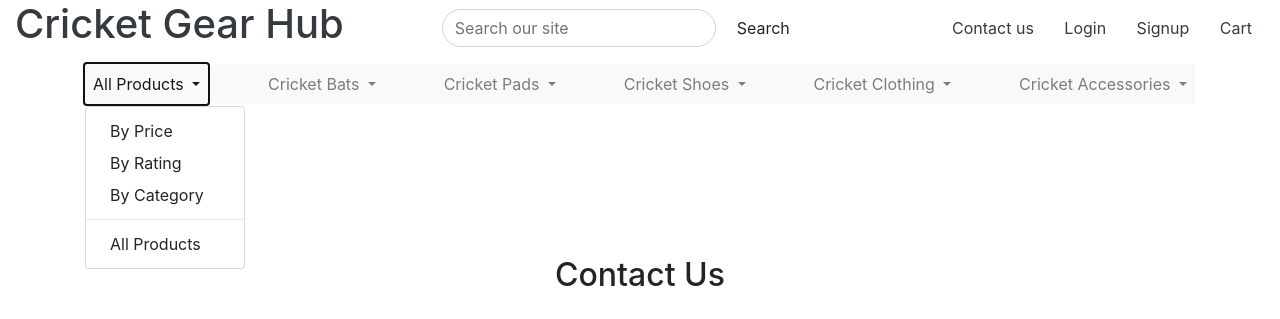
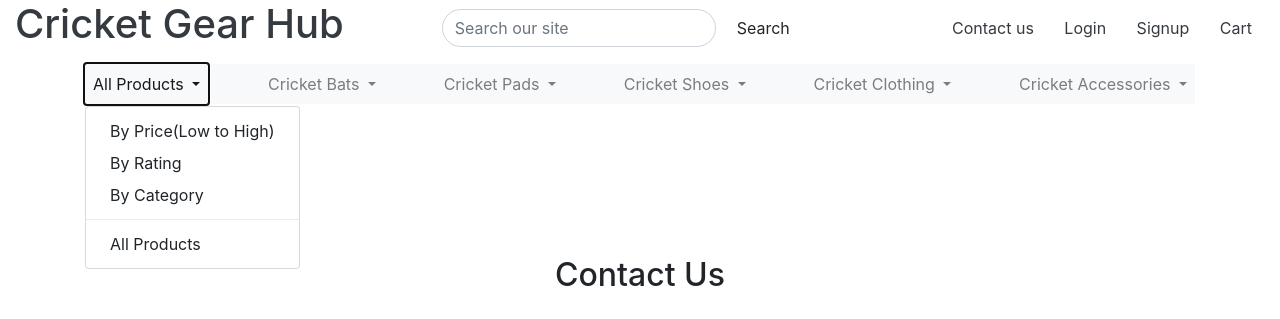
Before and after one commit to Craig-Hudson/cricket-gear-hub, a Django app: a page that uses templates/includes/nav.html in a window 1280 px wide, after a click on "All Products". Shown: the top 319 px of the page. Run offline with Django 3.2, Linux system fonts and the light colour scheme; some libraries are stand-ins or nearby versions.

Commit message:
sort products by price and rating

```diff
--- a/templates/includes/nav.html
+++ b/templates/includes/nav.html
@@ -8,8 +8,8 @@
                 <li class="nav-item dropdown">
                     <a class="nav-link dropdown-toggle" href="#" id="navbarDropdownProducts" role="button" data-toggle="dropdown" aria-haspopup="true" aria-expanded="false"> All Products </a>
                     <div class="dropdown-menu" aria-labelledby="navbarDropdownProducts">
-                        <a class="dropdown-item" href="#">By Price</a>
-                        <a class="dropdown-item" href="#">By Rating</a>
+                        <a class="dropdown-item" href="{% url 'products' %}?sort=price" >By Price(Low to High)</a>
+                        <a class="dropdown-item" href="{% url 'products' %}?sort=rating">By Rating</a>
                         <a class="dropdown-item" href="#">By Category</a>
                         <div class="dropdown-divider"></div>
                         <a class="dropdown-item" href="{% url 'products' %}">All Products</a>
@@ -18,40 +18,40 @@
                 <li class="nav-item dropdown">
                     <a class="nav-link dropdown-toggle" href="#" id="navbarDropdownBats" role="button" data-toggle="dropdown" aria-haspopup="true" aria-expanded="false"> Cricket Bats </a>
                     <div class="dropdown-menu" aria-labelledby="navbarDropdownBats">
-                        <a class="dropdown-item" href="#">By Price</a>
-                        <a class="dropdown-item" href="#">By Rating</a>
+                        <a class="dropdown-item" href="{% url 'products' %}?category=bats&sort=price">By Price</a>
+                        <a class="dropdown-item" href="{% url 'products' %}?category=bats&sort=rating">By Rating</a>
                         <a class="dropdown-item" href="{% url 'products' %}?category=bats">All Bats</a>
                     </div>
                 </li>
                 <li class="nav-item dropdown">
                     <a class="nav-link dropdown-toggle" href="#" id="navbarDropdownPads" role="button" data-toggle="dropdown" aria-haspopup="true" aria-expanded="false"> Cricket Pads </a>
                     <div class="dropdown-menu" aria-labelledby="navbarDropdownPads">
-                        <a class="dropdown-item" href="#">By Price</a>
-                        <a class="dropdown-item" href="#">By Rating</a>
+                        <a class="dropdown-item" href="{% url 'products' %}?categorypads&sort=price">By Price</a>
+                        <a class="dropdown-item" href="{% url 'products' %}?categorypads&sort=rating">By Rating</a>
                         <a class="dropdown-item" href="{% url 'products' %}?category=pads">All Pads</a>
                     </div>
                 </li>
                 <li class="nav-item dropdown">
                     <a class="nav-link dropdown-toggle" href="#" id="navbarDropdownShoes" role="button" data-toggle="dropdown" aria-haspopup="true" aria-expanded="false"> Cricket Shoes </a>
                     <div class="dropdown-menu" aria-labelledby="navbarDropdownShoes">
-                        <a class="dropdown-item" href="#">By Price</a>
-                        <a class="dropdown-item" href="#">By Rating</a>
+                        <a class="dropdown-item" href="{% url 'products' %}?category=shoes&sort=price">By Price</a>
+                        <a class="dropdown-item" href="{% url 'products' %}?category=shoes&sort=rating">By Rating</a>
                         <a class="dropdown-item" href="{% url 'products' %}?category=shoes">All Spikes</a>
                     </div>
                 </li>
                 <li class="nav-item dropdown">
                     <a class="nav-link dropdown-toggle" href="#" id="navbarDropdownClothing" role="button" data-toggle="dropdown" aria-haspopup="true" aria-expanded="false"> Cricket Clothing </a>
                     <div class="dropdown-menu" aria-labelledby="navbarDropdownClothing">
-                        <a class="dropdown-item" href="#">By Price</a>
-                        <a class="dropdown-item" href="#">By Rating</a>
+                        <a class="dropdown-item" href="{% url 'products' %}?category=clothing&sort=price">By Price</a>
+                        <a class="dropdown-item" href="{% url 'products' %}?category=clothing&sort=rating">By Rating</a>
                         <a class="dropdown-item" href="{% url 'products' %}?category=clothing">All Clothing</a>
                     </div>
                 </li>
                 <li class="nav-item dropdown">
                     <a class="nav-link dropdown-toggle" href="#" id="navbarDropdownAccessories" role="button" data-toggle="dropdown" aria-haspopup="true" aria-expanded="false"> Cricket Accessories </a>
                     <div class="dropdown-menu" aria-labelledby="navbarDropdownAccessories">
-                        <a class="dropdown-item" href="#">By Price</a>
-                        <a class="dropdown-item" href="#">By Rating</a>
+                        <a class="dropdown-item" href="{% url 'products' %}?category=acessories&sort=price">By Price</a>
+                        <a class="dropdown-item" href="{% url 'products' %}?category=acessories&sort=rating">By Rating</a>
                         <a class="dropdown-item" href="{% url 'products' %}?category=acessories">All Acessories</a>
                     </div>
                 </li>
```
Also changed, not shown: products/views.py (+17 -8 lines).
